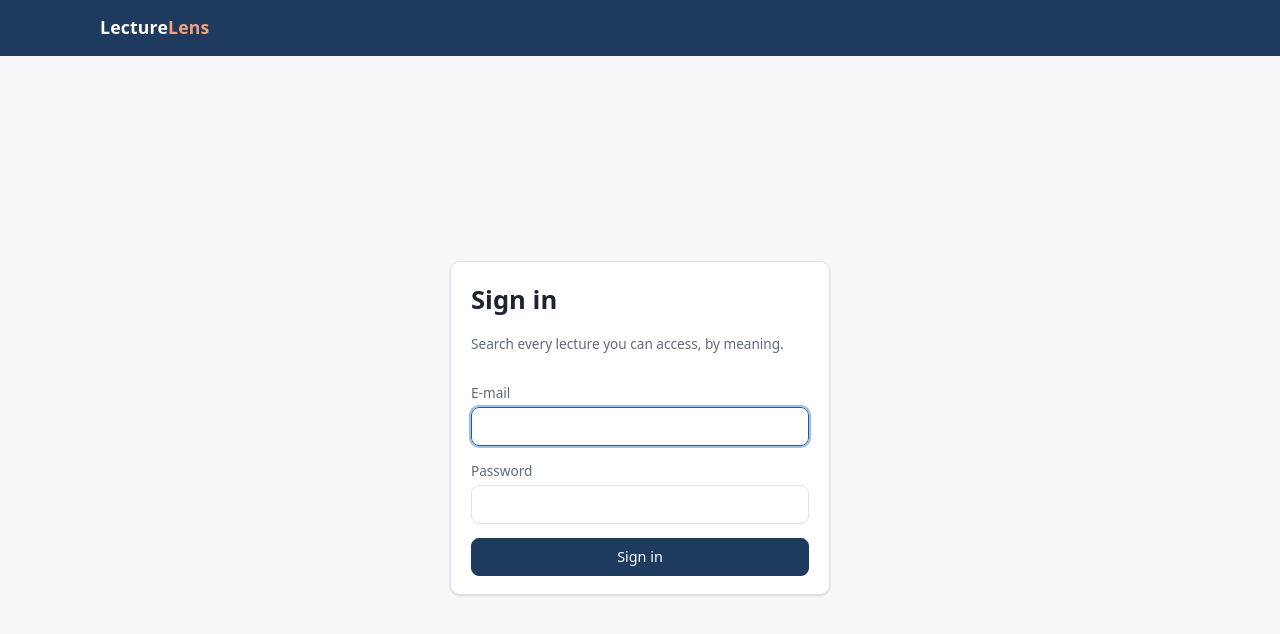
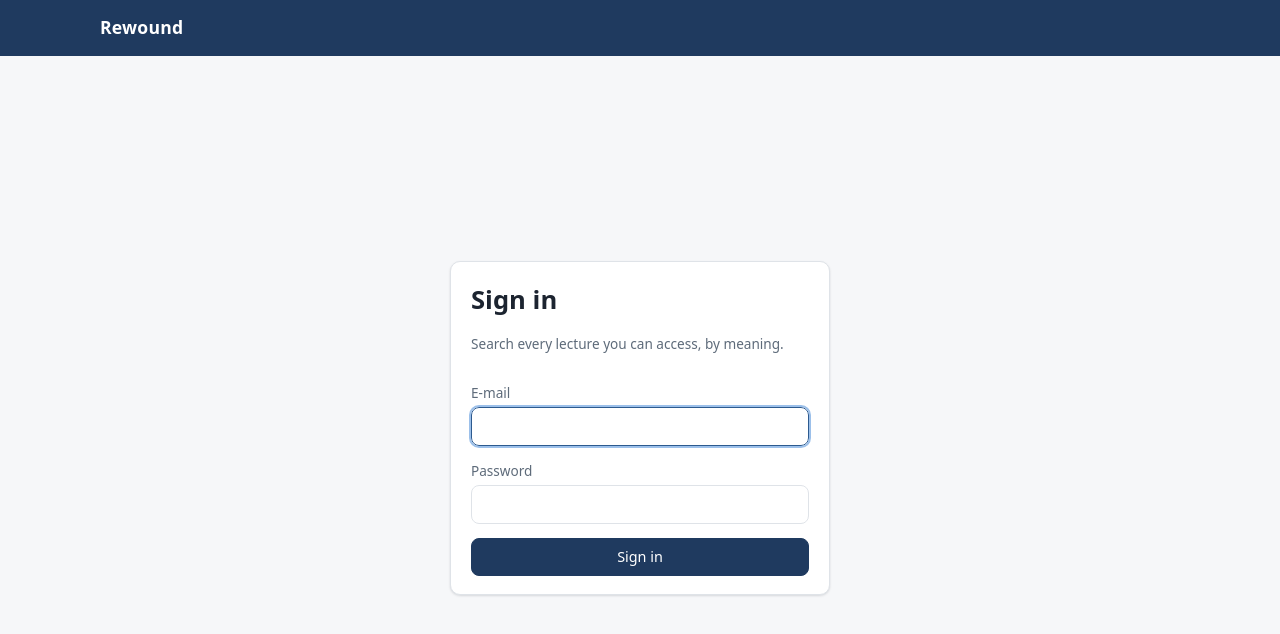
Before and after one commit to Vishanth21/rewound, a Next.js app: page /login in a window 1280 px wide. Shown: the top 634 px of the page. Built offline with nearby package versions, Linux system fonts and the light colour scheme; no server answers.

Commit message:
docs: Update README.md, Name

```diff
--- a/app/layout.tsx
+++ b/app/layout.tsx
@@ -6,8 +6,8 @@ import { withUser } from "@/lib/db";
 import "./globals.css";
 
 export const metadata: Metadata = {
-  title: "LectureLens",
-  description: "Semantic search over lecture transcripts",
+  title: "Rewound",
+  description: "Rewound searches across uploaded lectures by meaning and returns timestamped passages similar to your query.",
 };
 
 export default async function RootLayout({ children }: { children: React.ReactNode }) {
@@ -35,7 +35,7 @@ export default async function RootLayout({ children }: { children: React.ReactNo
         <header className="topbar">
           <div className="topbar-inner">
             <Link href="/search" className="logo">
-              Lecture<span>Lens</span>
+              Rewound
             </Link>
             {session && (
               <nav className="nav">
--- a/package.json
+++ b/package.json
@@ -2,7 +2,7 @@
   "name": "lecturelens",
   "version": "0.1.0",
   "private": true,
-  "description": "LectureLens: semantic search over lecture transcripts (DBMS Level 3 project)",
+  "description": "Rewound: semantic search across uploaded lectures with timestamped passages (DBMS Level 3 project)",
   "scripts": {
     "dev": "next dev",
     "build": "next build",
```
Also changed, not shown: 3 other files (tests, documents, lock files or other folders).
